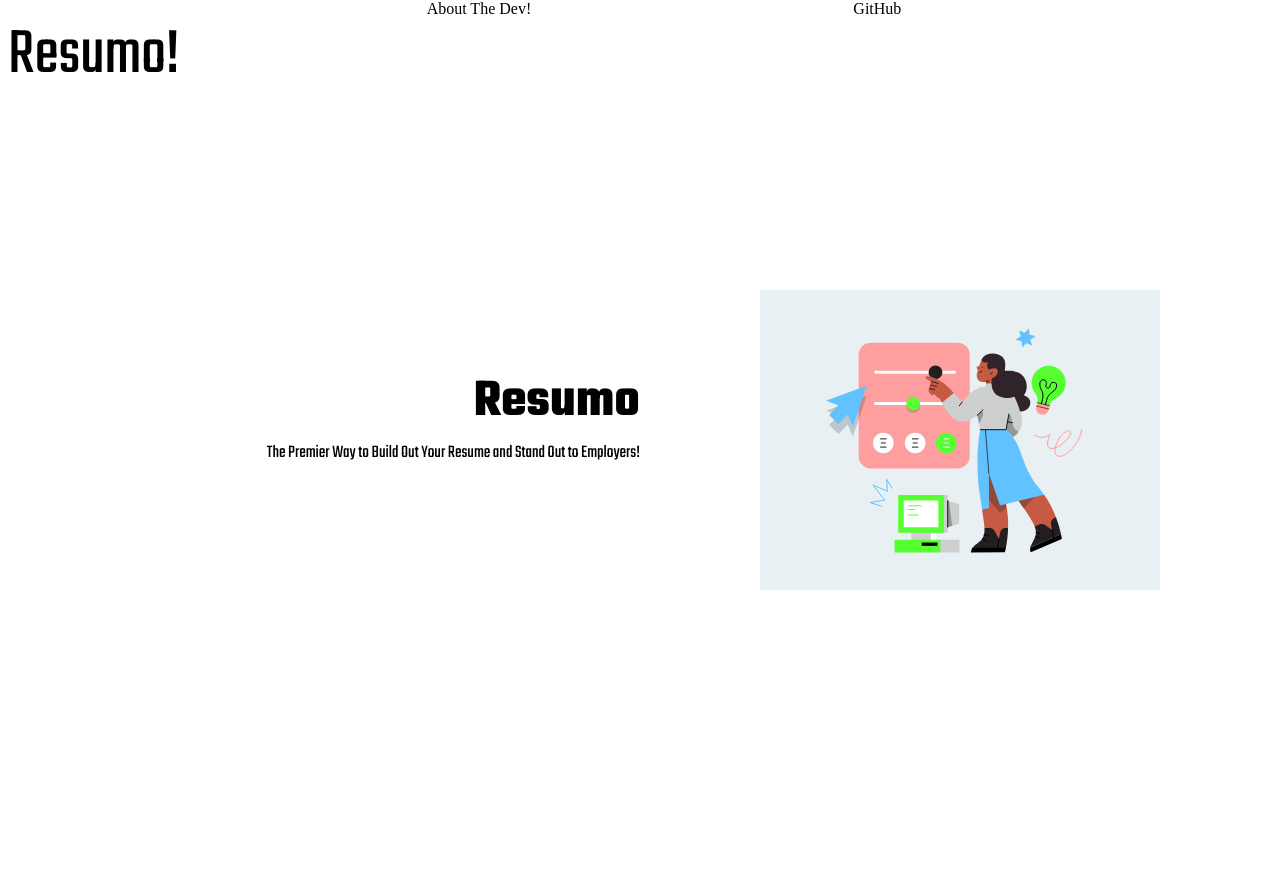
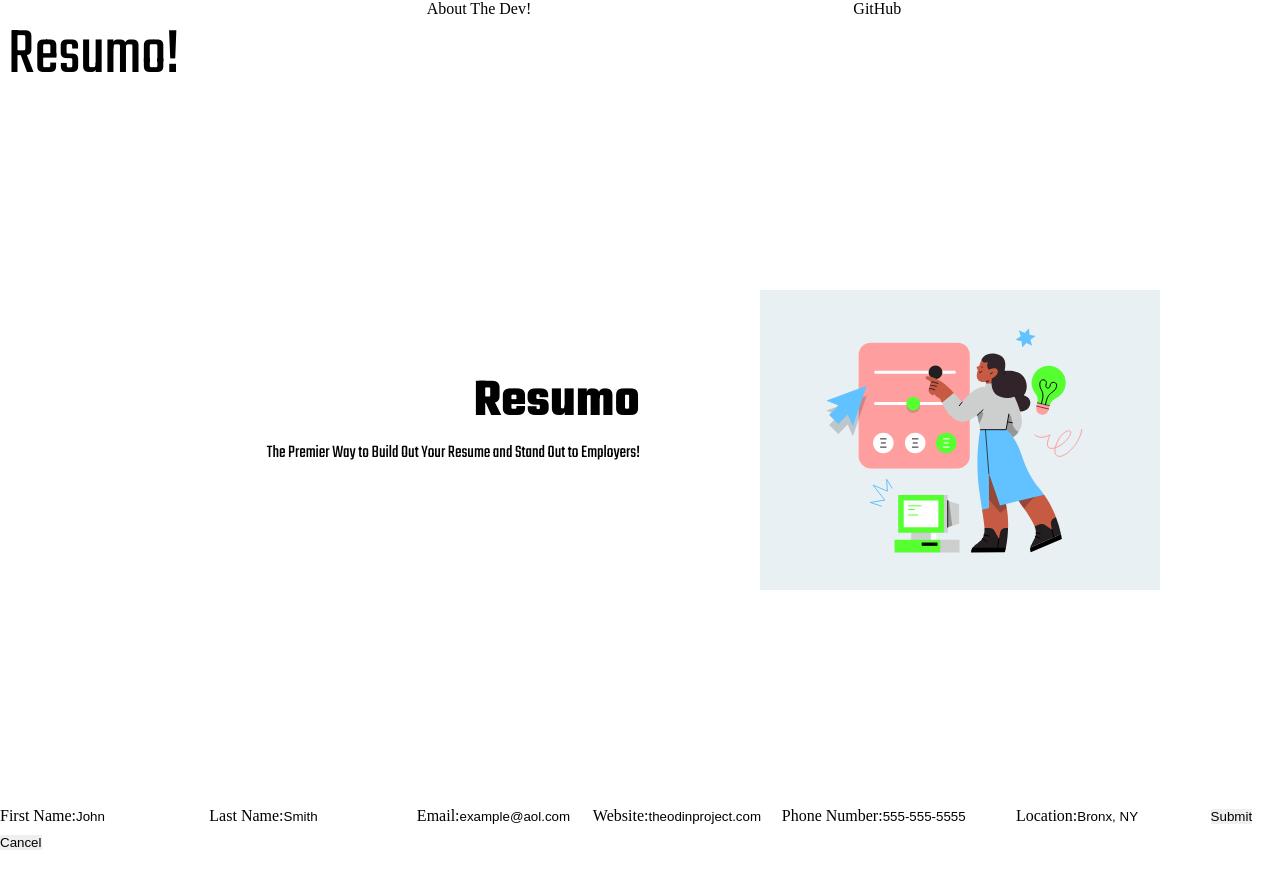
Before and after one commit to dario-cruz/resume-builder, a React (Vite) app: page / in a window 1280 px wide. Shown: the top 888 px of the page. Before the commit the page ends 800 px from the top, so only its background shows below. Built offline with nearby package versions, Linux system fonts and the light colour scheme.

Commit message:
Move landing page files to pages folder. Fix errors as a result of this.

```diff
--- a/src/App.jsx
+++ b/src/App.jsx
@@ -1,7 +1,7 @@
 import './App.css'
-import ResumeForm from './form'
-import Landing from './pages/landing'
+import Landing from './pages/landing-page'
 import NavBar from './page_elements/navbar'
+import FormPage from './pages/form-page'
 
 function App() {
 
@@ -10,7 +10,7 @@ function App() {
       <NavBar />
       <div className='Main-Content'>
         <Landing />
-        {/* <ResumeForm /> */}
+        <FormPage />
       </div>
     </>
   )
--- a/src/page_elements/form.jsx
+++ b/src/page_elements/form.jsx
@@ -1,8 +1,8 @@
 import { useState } from "react";
 import './form.css';
-import resumeData from "./data/resumeData";
-import FormButton from "./page_elements/form-button";
-import NormalButton from "./page_elements/normal-button";
+import resumeData from '../data/resumeData'
+import FormButton from "../page_elements/form-button";
+import NormalButton from "../page_elements/normal-button";
 
 
 export default function ResumeForm() {
--- /dev/null
+++ b/src/pages/form-page.css
@@ -0,0 +1,6 @@
+section.form-page {
+    height: 100vh;
+    width: 100vw;
+    display: grid;
+
+}
--- /dev/null
+++ b/src/pages/form-page.jsx
@@ -0,0 +1,10 @@
+import '../pages/form-page.css'
+import ResumeForm from "../page_elements/form"
+
+export default function FormPage() {
+    return (
+        <section className="form-page">
+            <ResumeForm />
+        </section>
+    )
+}
--- a/src/pages/landing.jsx
+++ b/src/pages/landing-page.jsx
@@ -1,4 +1,4 @@
-import './landing.css'
+import './landing-page.css'
 import NormalText from '../page_elements/normal-text'
 import HeaderText from '../page_elements/header-text'
 
```
Also changed, not shown: src/pages/landing-page.css (renamed from src/pages/landing.css), src/pages/result-page.css (added), src/pages/result-page.jsx (added).
